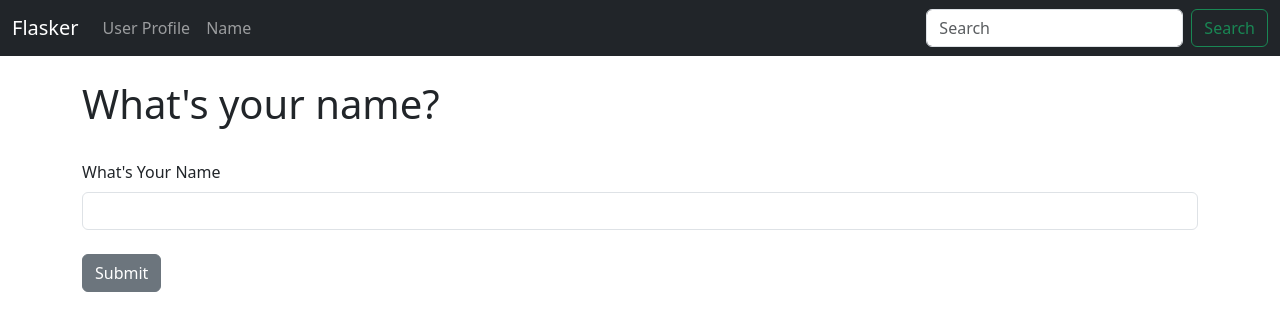
After one commit to Aleksey215/flasker, a Flask app: page /name in a window 1280 px wide. The commit adds this page. Shown: the top 331 px of the page. Run offline with Flask 3, Linux system fonts and the light colour scheme.

Commit message:
add Form in app

```diff
--- a/app.py
+++ b/app.py
@@ -1,10 +1,25 @@
 """
 Main page application
 """
+import os
+
+from dotenv import load_dotenv
 from flask import Flask, render_template
+from flask_wtf import FlaskForm
+from wtforms import StringField, SubmitField
+from wtforms.validators import DataRequired
+
 
 # Create a Flask Instance
 app = Flask(__name__)
+load_dotenv()
+app.config['SECRET_KEY'] = os.getenv('SECRET_KEY')
+
+
+# Create a form class
+class NameForm(FlaskForm):
+    name = StringField("What's Your Name", validators=[DataRequired()])
+    submit = SubmitField("Submit")
 
 
 # Create a route decorator
@@ -37,3 +52,15 @@ def page_not_found(e):
 @app.errorhandler(500)
 def server_error(e):
     return render_template("500.html"), 500
+
+
+# Create Name Page
+@app.route(rule='/name', methods=['GET', 'POST'])
+def name():
+    name = None
+    form = NameForm()
+    # Validate Form
+    if form.validate_on_submit():
+        name = form.name.data
+        form.name.data = ''
+    return render_template('name.html', name=name, form=form)
--- a/pyproject.toml
+++ b/pyproject.toml
@@ -8,6 +8,8 @@ readme = "README.md"
 [tool.poetry.dependencies]
 python = "^3.10"
 flask = "^3.0.0"
+flask-wtf = "^1.2.1"
+python-dotenv = "^1.0.1"
 
 
 [build-system]
--- /dev/null
+++ b/templates/name.html
@@ -0,0 +1,19 @@
+{% extends 'base.html' %}
+
+{% block content %}
+
+{% if name %}
+    <h1>Hello {{ name }}!</h1>
+{% else %}
+    <h1>What's your name?</h1>
+    </br>
+    <form method="POST">
+        {{ form.hidden_tag() }}
+        {{ form.name.label(class="form-label") }}
+        {{ form.name(class="form-control") }}
+        </br>
+        {{ form.submit(class="btn btn-secondary") }}
+    </form>
+{% endif %}
+
+{% endblock%}
--- a/templates/navbar.html
+++ b/templates/navbar.html
@@ -6,11 +6,19 @@
       </button>
       <div class="collapse navbar-collapse" id="navbarSupportedContent">
         <ul class="navbar-nav me-auto mb-2 mb-lg-0">
+
             <li class="nav-item">
                 <a class="nav-link" href="{{ url_for('user', name='Alex') }}">
                     User Profile
                 </a>
             </li>
+
+            <li class="nav-item">
+              <a class="nav-link" href="{{ url_for('name') }}">
+                  Name
+              </a>
+          </li>
+
         </ul>
         <form class="d-flex" role="search">
           <input class="form-control me-2" type="search" placeholder="Search" aria-label="Search">
```
Also changed, not shown: 2 other files.
